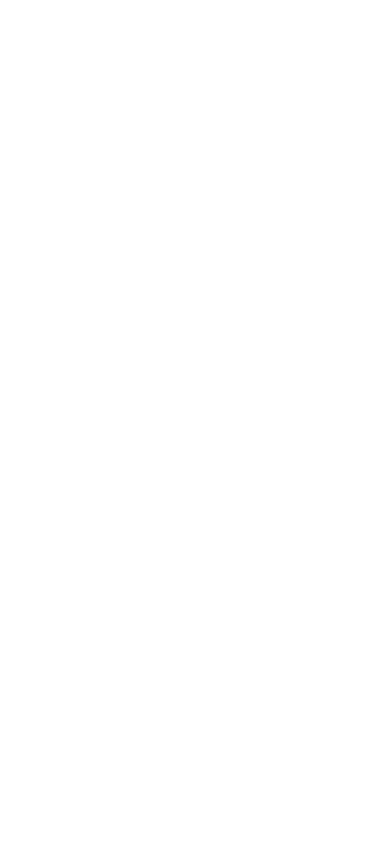
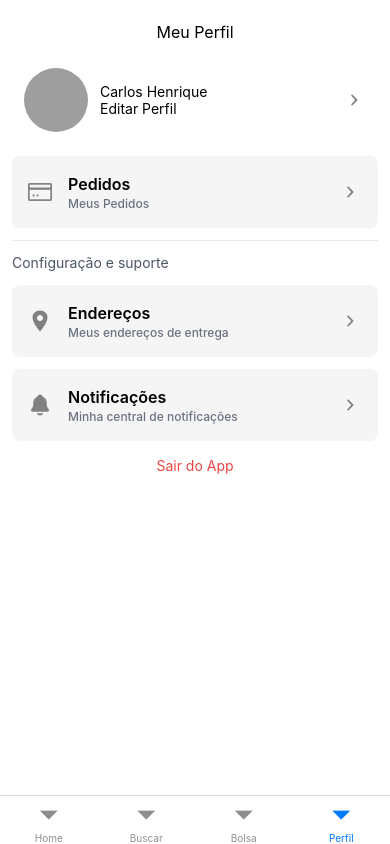
Before and after one commit to marketplace-cl/marketplace-app, a React Native app: screen /Profile in a window 390 px wide. Built offline with nearby package versions, Linux system fonts and the light colour scheme; grey boxes are pictures that could not be loaded.

Commit message:
profile screen and auth context

```diff
--- a/App.tsx
+++ b/App.tsx
@@ -2,12 +2,12 @@
 import { StatusBar } from "expo-status-bar";
 import { StyleSheet, Text, View } from "react-native";
 import RootNavigation from "./src/routes";
+import { AuthContextProvider } from "./src/contexts/AuthContext";
 
 export default function App() {
   return (
-    <View>
+    <AuthContextProvider>
       <RootNavigation />
-      <StatusBar style="auto" />
-    </View>
+    </AuthContextProvider>
   );
 }
--- a/package.json
+++ b/package.json
@@ -9,10 +9,12 @@
     "web": "expo start --web"
   },
   "dependencies": {
+    "@expo/vector-icons": "13.0.0",
     "@react-navigation/bottom-tabs": "^6.5.8",
     "@react-navigation/native": "^6.1.7",
     "@react-navigation/stack": "^6.3.17",
     "expo": "~48.0.18",
+    "expo-constants": "~14.2.1",
     "expo-status-bar": "~1.4.4",
     "nativewind": "^2.0.11",
     "react": "18.2.0",
--- /dev/null
+++ b/src/components/LineDivider.tsx
@@ -0,0 +1,6 @@
+import { View, Text } from "react-native";
+import React from "react";
+
+export default function LineDivider() {
+  return <View className="h-[1px] w-full bg-[#d8d8d890] my-3" />;
+}
--- /dev/null
+++ b/src/contexts/AuthContext.tsx
@@ -0,0 +1,21 @@
+import { ReactNode, createContext, useContext, useState } from "react";
+
+interface ChildrenProps {
+  children: ReactNode;
+}
+interface ContextProps {
+  currentUser: boolean;
+}
+const AuthContext = createContext<ContextProps>({} as ContextProps);
+
+export const useAuthContext = () => useContext(AuthContext);
+
+export const AuthContextProvider = ({ children }: ChildrenProps) => {
+  const [user, setUser] = useState(null);
+
+  return (
+    <AuthContext.Provider value={{ currentUser: !!user }}>
+      {children}
+    </AuthContext.Provider>
+  );
+};
--- a/src/routes/StackRoutes/index.tsx
+++ b/src/routes/StackRoutes/index.tsx
@@ -7,7 +7,13 @@
 const StackRoutes = () => {
   return (
     <Stack.Navigator>
-      <Stack.Screen name="MainLayout" component={TabRoutes} />
+      <Stack.Screen
+        name="MainLayout"
+        component={TabRoutes}
+        options={{
+          headerShown: false,
+        }}
+      />
     </Stack.Navigator>
   );
 };
--- a/src/routes/TabRoutes/index.tsx
+++ b/src/routes/TabRoutes/index.tsx
@@ -1,4 +1,3 @@
-import { View, Text } from "react-native";
 import React from "react";
 import { createBottomTabNavigator } from "@react-navigation/bottom-tabs";
 import Home from "../../screens/Home";
@@ -10,11 +9,35 @@
 
 const TabRoutes = () => {
   return (
-    <Tab.Navigator>
-      <Tab.Screen name="Home" component={Home} />
-      <Tab.Screen name="Search" component={Search} />
-      <Tab.Screen name="Bag" component={Bag} />
-      <Tab.Screen name="Profile" component={Profile} />
+    <Tab.Navigator screenOptions={{ headerShown: false }}>
+      <Tab.Screen
+        name="Home"
+        component={Home}
+        options={{
+          tabBarLabel: "Home",
+        }}
+      />
+      <Tab.Screen
+        name="Search"
+        component={Search}
+        options={{
+          tabBarLabel: "Buscar",
+        }}
+      />
+      <Tab.Screen
+        name="Bag"
+        component={Bag}
+        options={{
+          tabBarLabel: "Bolsa",
+        }}
+      />
+      <Tab.Screen
+        name="Profile"
+        component={Profile}
+        options={{
+          tabBarLabel: "Perfil",
+        }}
+      />
     </Tab.Navigator>
   );
 };
--- /dev/null
+++ b/src/screens/Profile/components/ProfileItem.tsx
@@ -0,0 +1,31 @@
+import { View, Text, TouchableOpacity } from "react-native";
+import React, { ReactNode } from "react";
+import { AntDesign, Entypo } from "@expo/vector-icons";
+
+type ProfileItemProps = {
+  title: string;
+  subtitle: string;
+  icon: ReactNode;
+};
+export default function ProfileItem({
+  icon,
+  subtitle,
+  title,
+}: ProfileItemProps) {
+  return (
+    <TouchableOpacity
+      activeOpacity={0.8}
+      className="bg-[#f5f5f5] mt-3 flex-row items-center justify-between p-4 rounded-lg"
+    >
+      <View className="flex-row items-center">
+        {icon}
+        <View className="ml-4">
+          <Text className="text-base font-semibold">{title}</Text>
+          <Text className="text-xs font-medium text-gray-500">{subtitle}</Text>
+        </View>
+      </View>
+
+      <Entypo name="chevron-small-right" size={24} color="gray" />
+    </TouchableOpacity>
+  );
+}
--- a/src/screens/Profile/index.tsx
+++ b/src/screens/Profile/index.tsx
@@ -1,10 +1,74 @@
-import { View, Text } from "react-native";
+import {
+  View,
+  Text,
+  Platform,
+  StatusBar,
+  Image,
+  TouchableOpacity,
+  Pressable,
+} from "react-native";
 import React from "react";
+import Constants from "expo-constants";
+import { Entypo, AntDesign, Ionicons } from "@expo/vector-icons";
+import ProfileItem from "./components/ProfileItem";
+import LineDivider from "../../components/LineDivider";
 
 const Profile = () => {
   return (
-    <View>
-      <Text>Profile</Text>
+    <View
+      style={{
+        paddingTop:
+          Platform.OS === "android"
+            ? StatusBar.currentHeight
+            : Constants.statusBarHeight,
+      }}
+      className="p-3 bg-white flex-1"
+    >
+      <Text className="self-center text-base mt-2">Meu Perfil</Text>
+
+      <TouchableOpacity className="p-3 flex-row items-center justify-between mt-3">
+        <View className="flex-row items-center">
+          <Image
+            source={{
+              uri: "https://cdn-icons-png.flaticon.com/512/147/147144.png",
+            }}
+            className="h-16 w-16 rounded-full"
+          />
+
+          <View className="ml-3">
+            <Text>Carlos Henrique</Text>
+            <Text>Editar Perfil</Text>
+          </View>
+        </View>
+
+        <Entypo name="chevron-small-right" size={24} color="gray" />
+      </TouchableOpacity>
+
+      <ProfileItem
+        title="Pedidos"
+        subtitle="Meus Pedidos"
+        icon={<AntDesign name="creditcard" size={24} color="gray" />}
+      />
+
+      <LineDivider />
+
+      <Text className="text-gray-600 text-sm">Configuração e suporte</Text>
+
+      <ProfileItem
+        title="Endereços"
+        subtitle="Meus endereços de entrega"
+        icon={<Ionicons name="location-sharp" size={24} color="gray" />}
+      />
+
+      <ProfileItem
+        title="Notificações"
+        subtitle="Minha central de notificações"
+        icon={<Ionicons name="notifications" size={24} color="gray" />}
+      />
+
+      <Pressable className="self-center mt-4">
+        <Text className="text-red-500">Sair do App</Text>
+      </Pressable>
     </View>
   );
 };
```
Also changed, not shown: 1 other file (tests, documents, lock files or other folders).
